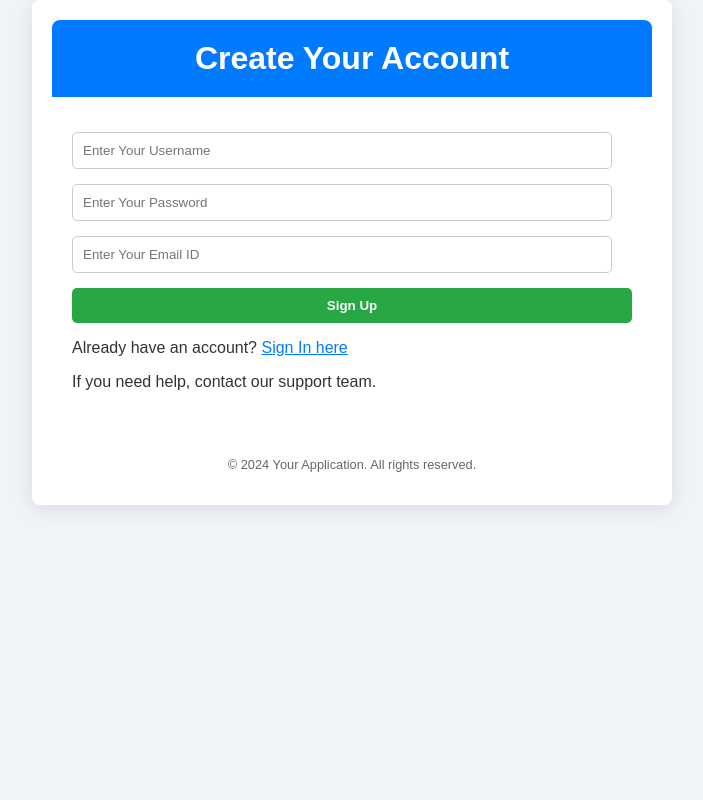
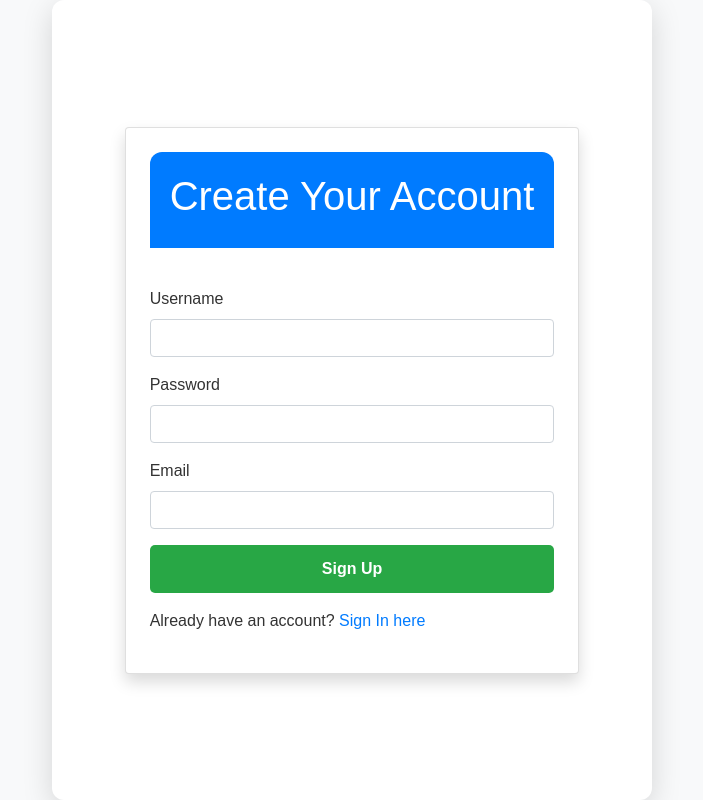
Before and after one commit to atulsharma2000/SQL_learnings, a Flask app: template flask_work/templates/register.html in a window 1280 px wide. Shown: the whole page, without its empty margins (288-991 px from the left). Run offline with Flask 3, Linux system fonts and the light colour scheme; the template is opened without the code that fills it, so the values that code supplies are empty; some libraries are stand-ins or nearby versions.

Commit message:
flsk stuff

```diff
--- a/flask_work/app.py
+++ b/flask_work/app.py
@@ -1,14 +1,11 @@
-# Store this code in 'app.py' file
-
 from flask import Flask, render_template, request, redirect, url_for, session
 import re
 import mysql.connector
-
-# -----------------------------
+from werkzeug.security import generate_password_hash, check_password_hash
+from transformers import pipeline
 
 app = Flask(__name__)
-app.secret_key = 'your_secret_key'
-
+app.secret_key = 'your_secret_key'  # Use an environment variable in production
 
 mydb = mysql.connector.connect(
     host='localhost',
@@ -19,7 +16,8 @@ mydb = mysql.connector.connect(
 
 mycursor = mydb.cursor(dictionary=True)
 
-# -----------------------------
+# Initialize the summarization pipeline
+summarizer = pipeline("summarization", model="facebook/bart-large-cnn")
 
 @app.route('/')
 @app.route('/login', methods=['GET', 'POST'])
@@ -29,15 +27,14 @@ def login():
         username = request.form['username']
         password = request.form['password']
 
-        mycursor.execute('SELECT * FROM accounts WHERE username = %s AND password = %s', (username, password))
+        mycursor.execute('SELECT * FROM accounts WHERE username = %s', (username,))
         account = mycursor.fetchone()
 
-        if account:
+        if account and check_password_hash(account['password'], password):
             session['loggedin'] = True
             session['id'] = account['id']
             session['username'] = account['username']
-            msg = 'Logged in successfully!'
-            return render_template('index.html', msg=msg)
+            return redirect(url_for('index'))
         else:
             msg = 'Incorrect username/password!'
 
@@ -49,6 +46,20 @@ def logout():
     session.pop('id', None)
     session.pop('username', None)
     return redirect(url_for('login'))
+
+@app.route('/index', methods=['GET', 'POST'])
+def index():
+    if not session.get('loggedin'):
+        return redirect(url_for('login'))
+
+    summary_text = ""
+
+    if request.method == 'POST':
+        text_to_summarize = request.form.get("article", "")
+        if text_to_summarize:
+            summary_text = summarizer(text_to_summarize, max_length=130, min_length=30, do_sample=False)[0]['summary_text']
+
+    return render_template('index.html', summary=summary_text)
 
 @app.route('/register', methods=['GET', 'POST'])
 def register():
@@ -71,8 +82,9 @@ def register():
             if account:
                 msg = 'Account already exists!'
             else:
+                hashed_password = generate_password_hash(password)
                 mycursor.execute('INSERT INTO accounts (username, password, email) VALUES (%s, %s, %s)',
-                                 (username, password, email))
+                                 (username, hashed_password, email))
                 mydb.commit()
                 msg = 'You have successfully registered! You can now log in.'
 
--- a/flask_work/templates/style.css
+++ b/flask_work/style.css
@@ -6,6 +6,10 @@ body {
     color: #333;
     margin: 0;
     padding: 0;
+    display: flex; /* Flexbox for centering */
+    justify-content: center; /* Center horizontally */
+    align-items: center; /* Center vertically */
+    height: 100vh; /* Full viewport height */
 }
 
 .container {
@@ -13,8 +17,8 @@ body {
     margin: auto; /* Center the container */
     padding: 20px;
     background-color: white; /* White background for content area */
-    border-radius: 8px; /* Rounded corners */
-    box-shadow: 0 4px 20px rgba(0, 0, 0, 0.1); /* Subtle shadow for depth */
+    border-radius: 12px; /* Rounded corners */
+    box-shadow: 0 8px 30px rgba(0, 0, 0, 0.15); /* Deeper shadow for depth */
 }
 
 header {
@@ -22,11 +26,12 @@ header {
     background-color: #007bff; /* Bright blue header */
     color: white;
     padding: 20px;
-    border-radius: 8px 8px 0 0; /* Rounded top corners */
+    border-radius: 12px 12px 0 0; /* Rounded top corners */
 }
 
 .title {
     margin: 0;
+    font-size: 2em; /* Larger title size */
 }
 
 .content {
@@ -35,20 +40,27 @@ header {
 
 .textbox {
     width: calc(100% - 20px); /* Full width minus padding */
-    padding: 10px;
+    padding: 12px; /* Increased padding for comfort */
     margin-bottom: 15px;
     border-radius: 5px;
     border: 1px solid #ccc; /* Light gray border */
+    transition: border-color 0.3s ease; /* Smooth transition on focus */
+}
+
+.textbox:focus {
+    border-color: #007bff; /* Change border color on focus */
 }
 
 .btn {
     width: 100%;
-    padding: 10px;
+    padding: 12px;
     background-color: #28a745; /* Green button */
     color: white;
     border: none;
     border-radius: 5px;
     font-weight: bold; /* Bold text for buttons */
+    cursor: pointer; /* Pointer cursor on hover */
+    transition: background-color 0.3s ease; /* Smooth transition on hover */
 }
 
 .btn:hover {
@@ -74,3 +86,18 @@ a {
 a:hover {
     text-decoration: underline; /* Underline links on hover */
 }
+
+/* Responsive styles */
+@media (max-width: 600px) {
+   .container {
+       padding: 15px;
+   }
+
+   .title {
+       font-size: 1.5em; /* Smaller title size on mobile devices */
+   }
+
+   .textbox, .btn {
+       padding: 10px;
+   }
+}
--- a/flask_work/templates/logout.html
+++ b/flask_work/templates/logout.html
@@ -6,8 +6,8 @@
     <title>Document</title>
 </head>
 <body>
-    <h1>BYE</h1>
 
+    <h1>nothing</h1>
 
 </body>
 </html>
--- a/flask_work/templates/register.html
+++ b/flask_work/templates/register.html
@@ -1,30 +1,36 @@
-
+<!DOCTYPE html>
 <html lang="en">
 <head>
     <meta charset="UTF-8">
     <meta name="viewport" content="width=device-width, initial-scale=1.0">
     <title>Register</title>
+    <link rel="stylesheet" href="https://stackpath.bootstrapcdn.com/bootstrap/4.5.2/css/bootstrap.min.css">
     <link rel="stylesheet" href="{{ url_for('static', filename='style.css') }}">
 </head>
-<body>
-    <div class="container">
-        <header>
-            <h1 class="title">Create Your Account</h1>
-        </header>
-        <div class="content">
-            <div class="msg">{{ msg }}</div>  <!-- Display registration messages -->
+<body class="bg-light">
+    <div class="container d-flex justify-content-center align-items-center vh-100">
+        <div class="card p-4 shadow">
+            <header class="text-center mb-4">
+                <h1>Create Your Account</h1>
+            </header>
+            <div class="msg text-danger">{{ msg }}</div>
             <form action="{{ url_for('register') }}" method="post">
-                <input id="username" name="username" type="text" placeholder="Enter Your Username" class="textbox" required/>
-                <input id="password" name="password" type="password" placeholder="Enter Your Password" class="textbox" required/>
-                <input id="email" name="email" type="email" placeholder="Enter Your Email ID" class="textbox" required/>
-                <input type="submit" class="btn" value="Sign Up"/>
+                <div class="form-group">
+                    <label for="username">Username</label>
+                    <input type="text" id="username" name="username" class="form-control" required>
+                </div>
+                <div class="form-group">
+                    <label for="password">Password</label>
+                    <input type="password" id="password" name="password" class="form-control" required>
+                </div>
+                <div class="form-group">
+                    <label for="email">Email</label>
+                    <input type="email" id="email" name="email" class="form-control" required>
+                </div>
+                <button type="submit" class="btn btn-success btn-block">Sign Up</button>
             </form>
-            <p>Already have an account? <a href="{{ url_for('login') }}">Sign In here</a></p>
-            <p>If you need help, contact our support team.</p> <!-- Additional help -->
+            <p class="mt-3">Already have an account? <a href="{{ url_for('login') }}">Sign In here</a></p>
         </div>
-        <footer>
-            <p>&copy; 2024 Your Application. All rights reserved.</p>
-        </footer>
     </div>
 </body>
 </html>
```
Also changed, not shown: flask_work/templates/index.html (+19 -15 lines), flask_work/templates/login.html (+19 -16 lines), 1 other file.
